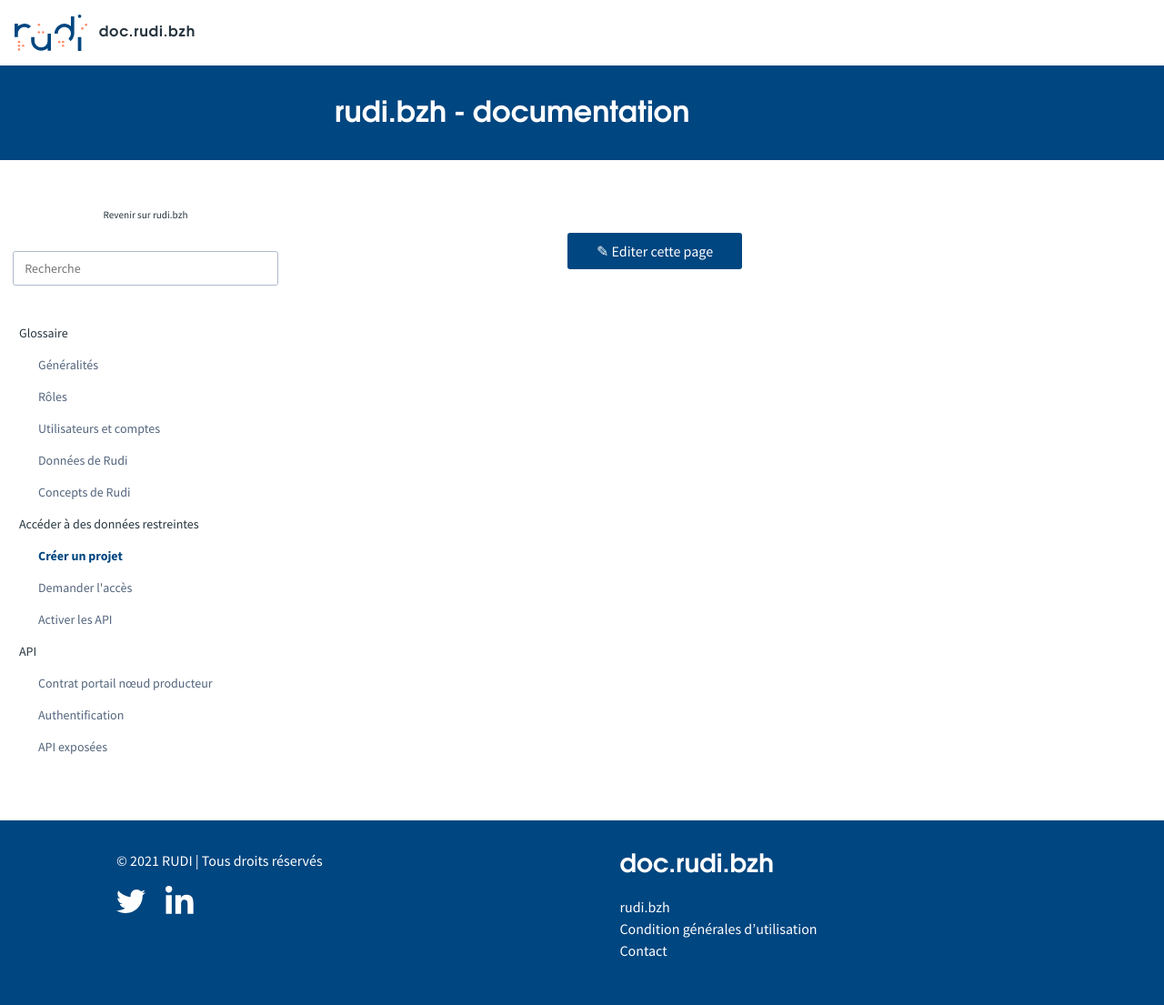
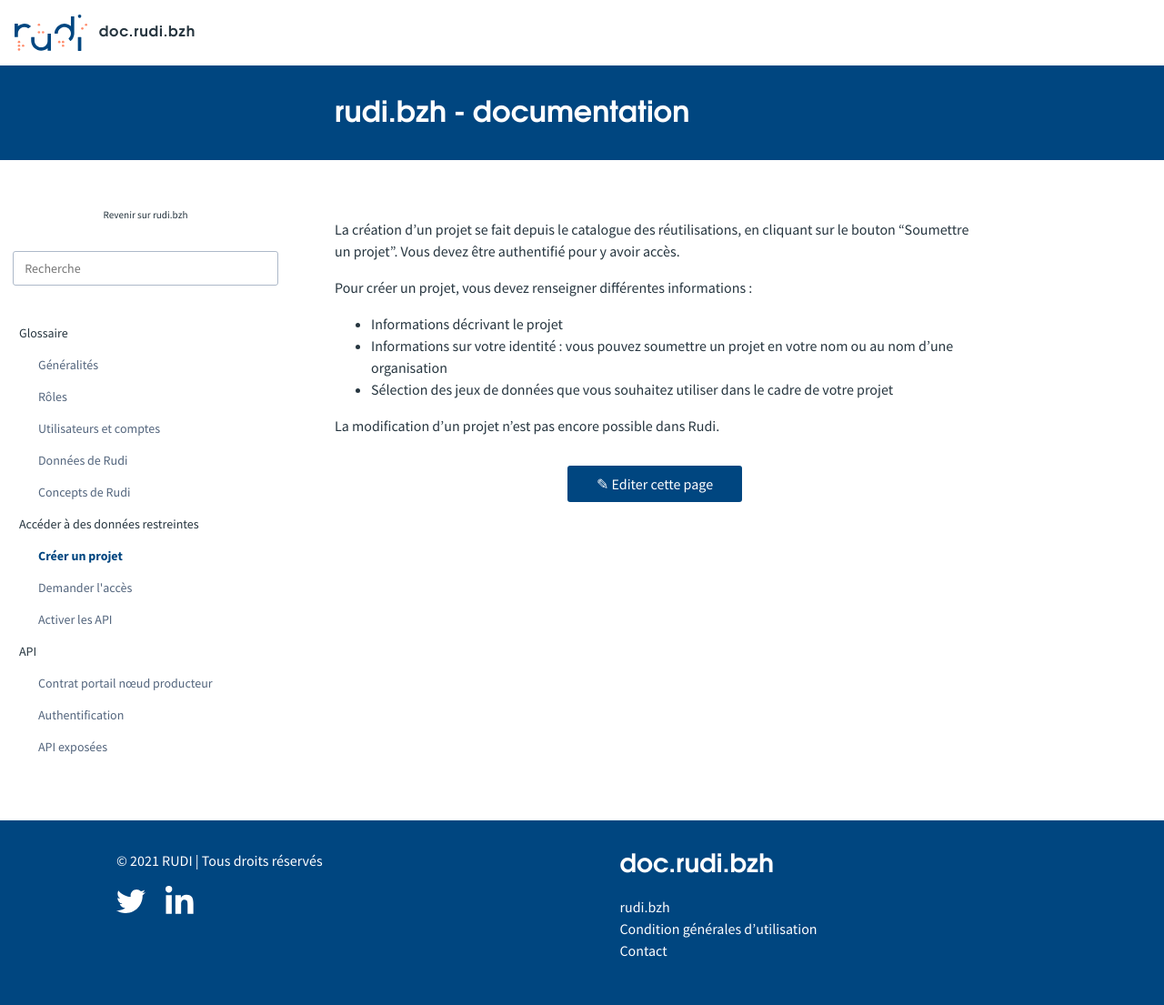
Before and after one commit to sigrennesmetropole/rudi_documentation, a Jekyll site: the page built from articles/_acces_donnees_restreintes/creer_un_projet.md, in a window 1280 px wide. Shown: the whole page at 91% size. Built offline with Jekyll 4.4.1, drawn with Linux system fonts in a browser that asks for light colours.

Commit message:
Update creer_un_projet.md

```diff
--- a/articles/_acces_donnees_restreintes/creer_un_projet.md
+++ b/articles/_acces_donnees_restreintes/creer_un_projet.md
@@ -2,3 +2,12 @@
 order: 1
 title: Créer un projet
 ---
+La création d'un projet se fait depuis le catalogue des réutilisations, en cliquant sur le bouton "Soumettre un projet". Vous devez être authentifié pour y avoir accès.
+
+Pour créer un projet, vous devez renseigner différentes informations :
+- Informations décrivant le projet
+- Informations sur votre identité : vous pouvez soumettre un projet en votre nom ou au nom d'une organisation
+- Sélection des jeux de données que vous souhaitez utiliser dans le cadre de votre projet
+
+
+La modification d'un projet n'est pas encore possible dans Rudi.
```
